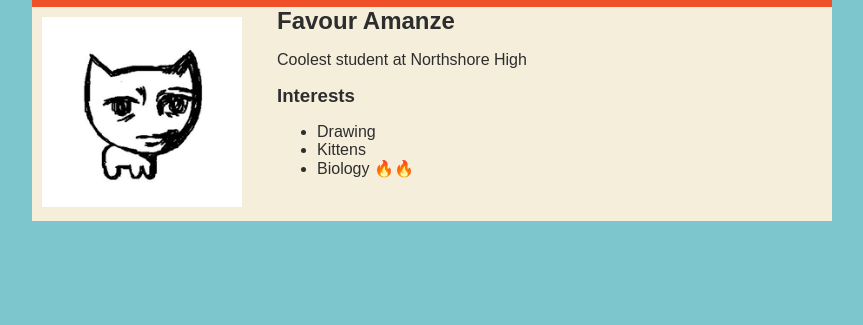
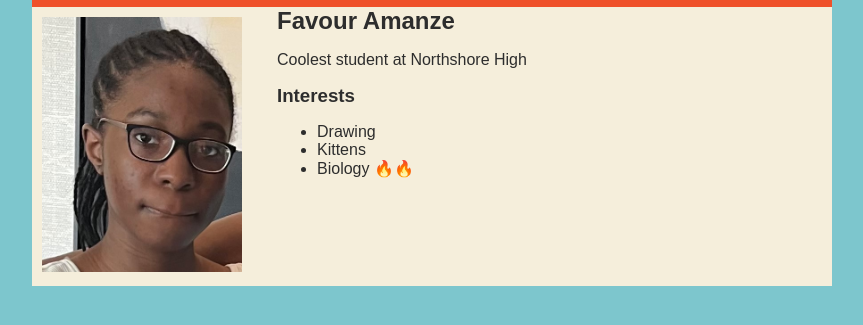
Before and after one commit to FavourAmanze/FavourAmanze.github.io, a plain HTML site: page index.html in a window 1280 px wide. Shown: the part 81-406 px from the top of the page, without its empty margins (208-1071 px from the left). Drawn offline with Linux system fonts and the light colour scheme.

Commit message:
Added professional website picture

```diff
--- a/index.html
+++ b/index.html
@@ -19,7 +19,7 @@
       <main>
         <!--sidebar section-->
         <div class="sidebar">
-          <img class= "sidebar-img" src="images/temporary_pfp.png" />
+          <img class= "sidebar-img" src="images/website_pfp.jpg" />
         </div>
 
         <!--content section-->
```
Also changed, not shown: images/website_pfp.jpg (added).
